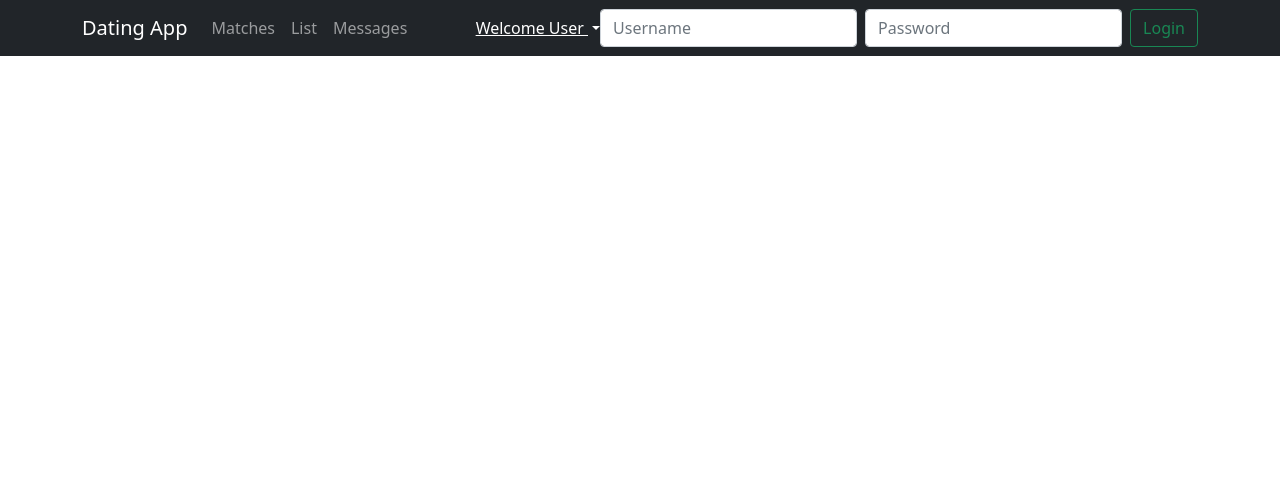
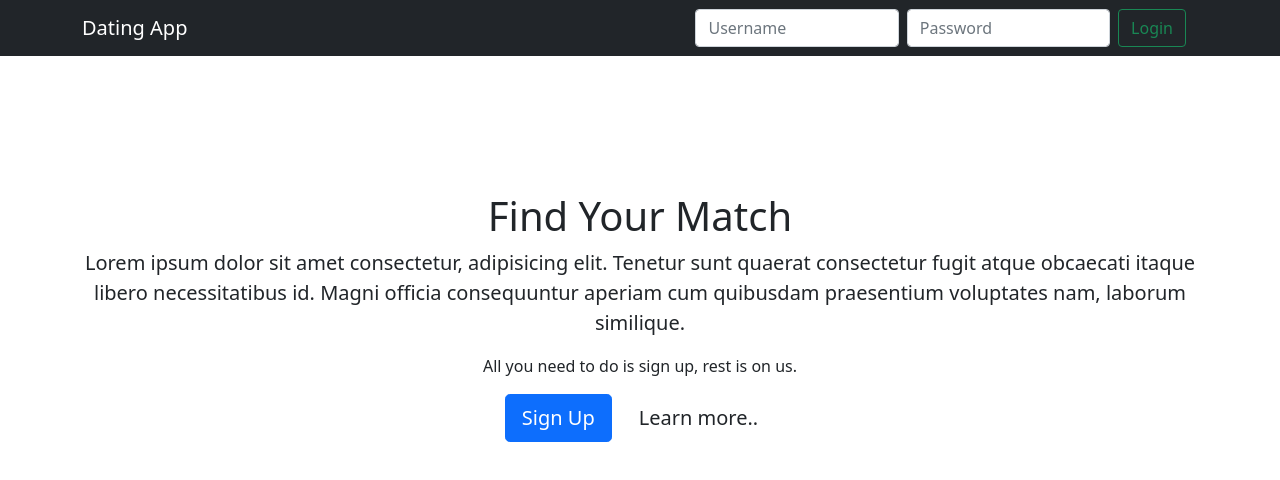
Before and after one commit to abdulmufeez/DatingApp-using-dotnet-angular, an Angular app in the folder clientApp/: page / in a window 1280 px wide. Shown: the top 480 px of the page. Built offline with nearby package versions, Linux system fonts and the light colour scheme.

Commit message:
Added Login and Register Function

```diff
--- a/clientApp/src/app/_services/account.service.ts
+++ b/clientApp/src/app/_services/account.service.ts
@@ -22,6 +22,19 @@ export class AccountService {
           localStorage.setItem('user.info', JSON.stringify(user));
           this.currentUserSource.next(user);    //assinging user
         }
+        return user;
+      })
+    )
+  }
+
+  register(model: any){
+    return this.http.post<User>(this.baseUrl + '/api/account/register', model).pipe(
+      map ((user: User) =>{
+        if (user) {
+          localStorage.setItem('user.info', JSON.stringify(user));
+          this.currentUserSource.next(user);
+        }
+        return user;
       })
     )
   }
--- a/clientApp/src/app/app.component.html
+++ b/clientApp/src/app/app.component.html
@@ -1,4 +1,5 @@
 <app-navbar></app-navbar>
+<app-home></app-home>
 
 <div class="container" style="margin: top 100px;">
 
--- a/clientApp/src/app/app.module.ts
+++ b/clientApp/src/app/app.module.ts
@@ -7,11 +7,15 @@ import { BrowserAnimationsModule } from '@angular/platform-browser/animations';
 import { NavbarComponent } from './navbar/navbar.component';
 import { FormsModule } from '@angular/forms';
 import { BsDropdownModule } from 'ngx-bootstrap/dropdown';
+import { HomeComponent } from './home/home.component';
+import { RegisterFormComponent } from './register-form/register-form.component';
 
 @NgModule({
   declarations: [
     AppComponent,
-    NavbarComponent
+    NavbarComponent,
+    HomeComponent,
+    RegisterFormComponent
   ],
   imports: [
     BrowserModule,
--- /dev/null
+++ b/clientApp/src/app/home/home.component.html
@@ -0,0 +1,28 @@
+<br/>
+<br/>
+<br/>
+<br/>
+<br/>
+<br/>
+<div class="container mt-5">
+    <div *ngIf="!registerMode" style="text-align:center">
+        <h1>Find Your Match</h1>
+        <p class="lead">Lorem ipsum dolor sit amet consectetur, adipisicing elit.
+            Tenetur sunt quaerat consectetur fugit atque obcaecati itaque libero necessitatibus id.
+            Magni officia consequuntur aperiam cum quibusdam praesentium voluptates nam, laborum similique.
+        </p>
+        <p>All you need to do is sign up, rest is on us.</p>
+        <div class="text-center">
+            <button (click)="registerToggle()" class="btn btn-primary btn-lg mr-2" style="margin-right: 10px;">Sign Up</button>
+            <button class="btn btn-default btn-lg">Learn more..</button>
+        </div>
+    </div>
+
+    <div *ngIf="registerMode" class="container">
+        <div class="row jusitify-content-center">
+                <div class="col-5" style="margin-left:auto; margin-right: auto;">
+                    <app-register-form (cancelRegister)="cancelRegister($event)"></app-register-form>
+                </div>
+        </div>
+    </div>
+</div>
--- /dev/null
+++ b/clientApp/src/app/home/home.component.ts
@@ -0,0 +1,26 @@
+import { HttpClient } from '@angular/common/http';
+import { Component, OnInit } from '@angular/core';
+import { environment } from 'src/environments/environment';
+
+@Component({
+  selector: 'app-home',
+  templateUrl: './home.component.html',
+  styles: [
+  ]
+})
+export class HomeComponent implements OnInit {
+  registerMode = false;
+
+  constructor() { }
+
+  ngOnInit(): void {
+  }
+
+  registerToggle(){
+    this.registerMode = !this.registerMode;
+  }
+
+  cancelRegister(event: boolean) {
+    this.registerMode = event;
+  }
+}
--- a/clientApp/src/app/navbar/navbar.component.html
+++ b/clientApp/src/app/navbar/navbar.component.html
@@ -5,7 +5,7 @@
         <span class="navbar-toggler-icon"></span>
       </button>
       <div class="collapse navbar-collapse" id="navbarCollapse">
-        <ul class="navbar-nav me-auto mb-2 mb-md-0" >
+        <ul class="navbar-nav me-auto mb-2 mb-md-0" *ngIf="accountService.currentUser$ | async">
           <!-- <li class="nav-item">
             <a class="nav-link active" aria-current="page" href="#">Home</a>
           </li> -->
@@ -20,7 +20,7 @@
           </li>
         </ul>
 
-        <div class="btn-group d-flex"  dropdown>
+        <div class="btn-group d-flex"  dropdown *ngIf="accountService.currentUser$ | async">
           <a id="button-basic" dropdownToggle type="button" class="dropdown-toggle text-white"
                   aria-controls="dropdown-basic">
             Welcome User <span class="caret"></span>
@@ -36,7 +36,7 @@
           </ul>
         </div>
 
-        <form #loginForm="ngForm" class="d-flex" (ngSubmit)="login()" autocomplete="off" >
+        <form #loginForm="ngForm" class="d-flex container" style="margin-left:30rem;" (ngSubmit)="login()" autocomplete="off" *ngIf="!(accountService.currentUser$ | async)">
           <input name="username" [(ngModel)]="model.username" class="form-control me-2" type="text" placeholder="Username" />
           <input name="password" [(ngModel)]="model.password" class="form-control me-2" type="password" placeholder="Password" />
           <button class="btn btn-outline-success" type="submit">Login</button>
--- a/clientApp/src/app/navbar/navbar.component.ts
+++ b/clientApp/src/app/navbar/navbar.component.ts
@@ -10,13 +10,12 @@ import { AccountService } from '../_services/account.service';
   ]
 })
 export class NavbarComponent implements OnInit {
-model: any = {}   //initilize empty object with dynamic type
-currentUser$ : Observable<User>;
+  model: any = {}   //initilize empty object with dynamic type
 
-  constructor(private accountService: AccountService) { };
+  constructor(public accountService: AccountService) { };
 
   ngOnInit(): void {
-    this.currentUser$ = this.accountService.currentUser$;
+
   }
 
   login(){
--- /dev/null
+++ b/clientApp/src/app/register-form/register-form.component.html
@@ -0,0 +1,17 @@
+<form #registerForm="ngForm" (ngSubmit)="register()" autocomplete="off">
+    <h2 class="text-center text-primary">Sign Up</h2>
+    <hr>
+    <div class="form-group mt-3">
+        <input type="text" class="form-control" name="username" placeholder="Username" [(ngModel)]="model.Username">
+    </div>
+    <div class="form-group mt-3">
+        <input type="password" class="form-control" name="password" placeholder="Password" [(ngModel)]="model.Password">
+    </div>
+    <div class="form-group mt-3">
+        <input type="password" class="form-control" name="confirmPassword" placeholder="Confirm Password" [(ngModel)]="model.ConfirmPassword">
+    </div>
+    <div class="form-group text-center mt-3">
+        <button class="btn btn-success mr-2" style="margin-right: 10px;" type="submit">Register</button>
+        <button class="btn btn-warning mr-2" style="margin-right: 10px;" type="button" (click)="cancel()">Back</button>
+    </div>
+</form>
--- /dev/null
+++ b/clientApp/src/app/register-form/register-form.component.ts
@@ -0,0 +1,31 @@
+import { Component, EventEmitter, OnInit, Output } from '@angular/core';
+import { AccountService } from '../_services/account.service';
+
+@Component({
+  selector: 'app-register-form',
+  templateUrl: './register-form.component.html',
+  styles: [
+  ]
+})
+export class RegisterFormComponent implements OnInit {
+  @Output() cancelRegister = new EventEmitter();    //used for sending data to parent component
+  model : any = {};
+
+  constructor(private accountService: AccountService) { }
+
+  ngOnInit(): void {
+  }
+
+  register() {
+    this.accountService.register(this.model).subscribe(response => {
+      console.log(response);
+      this.cancel();
+    }, err => {
+      console.log(err);
+    })
+  }
+
+  cancel() {
+    this.cancelRegister.emit(false);
+  }
+}
```
Also changed, not shown: clientApp/src/app/app.component.ts (+0 -10 lines), 2 other files (tests, documents, lock files or other folders).
